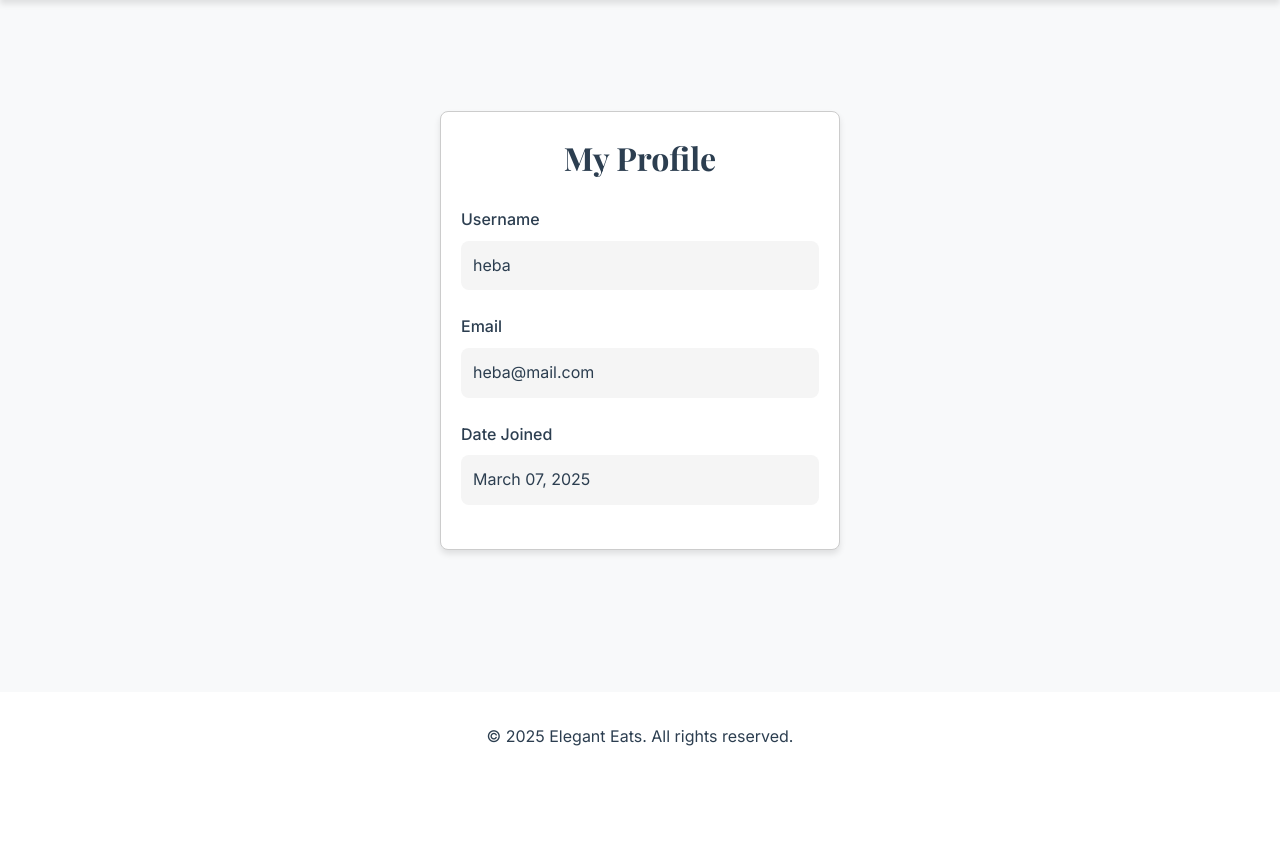
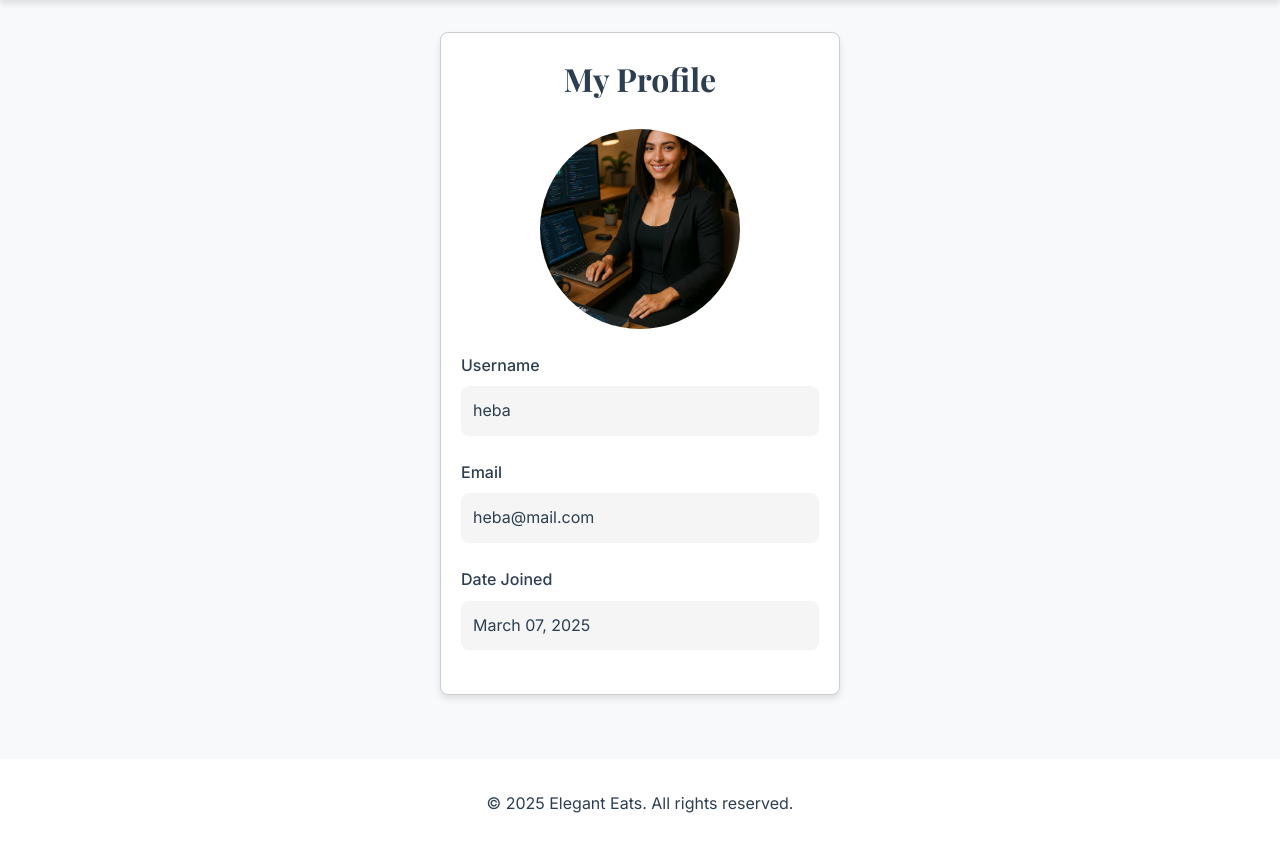
Before and after one commit to hebaghazali/eleganteats, a Django app: page /profile/ in a window 1280 px wide. Shown: the part 70-919 px from the top of the page. Before the commit the page ends 816 px from the top, so only its background shows below. Run offline with Django 5.2, Linux system fonts and the light colour scheme; a user stored in the database is signed in; data comes from the database, SQL or seed files in the repository.

Commit message:
feat: enhance profile page with profile picture styling; update CSS for menu item images

```diff
--- a/eleganteats/static/css/style.css
+++ b/eleganteats/static/css/style.css
@@ -121,7 +121,7 @@ h3 {
     width: 100%;
     height: 100%;
     object-fit: cover;
-    transition: transform var(--transition-speed);
+    border-radius: var(--border-radius);
 }
 
 .menu-item:hover .menu-item-image img {
@@ -646,3 +646,15 @@ footer {
 .modal.show .modal-content {
     animation: slideIn 0.3s ease-out;
 }
+
+/* Profile Picture Styling */
+.profile-picture {
+    width: 100%;
+    max-width: 200px;
+    height: auto;
+    border-radius: 50%;
+    object-fit: cover;
+    display: block;
+    margin: 0 auto;
+    aspect-ratio: 1 / 1;
+}
--- a/users/templates/users/profile.html
+++ b/users/templates/users/profile.html
@@ -1,9 +1,15 @@
 {% extends 'base.html' %}
+
+{% load static %}
 
 {% block content %}
 <div class="auth-container">
     <div class="auth-form">
         <h1>My Profile</h1>
+
+        <div class="form-group">
+            <img src="{{ user.profile.image.url }}" alt="Profile Picture" class="profile-picture">
+        </div>
 
         <div class="form-group">
             <label>Username</label>
@@ -19,6 +25,7 @@
             <label>Date Joined</label>
             <p>{{ user.date_joined|date:'F d, Y' }}</p>
         </div>
+
 
         {% if user_recipes %}
         <h2 style="margin: 2rem 0 1rem">My Recipes</h2>
--- a/users/urls.py
+++ b/users/urls.py
@@ -15,5 +15,4 @@ urlpatterns = [
     path('profile/', views.profile, name='profile'),
 ]
 
-if settings.DEBUG:
-    urlpatterns += static(settings.MEDIA_URL, document_root=settings.MEDIA_ROOT)
+urlpatterns += static(settings.MEDIA_URL, document_root=settings.MEDIA_ROOT)
```
